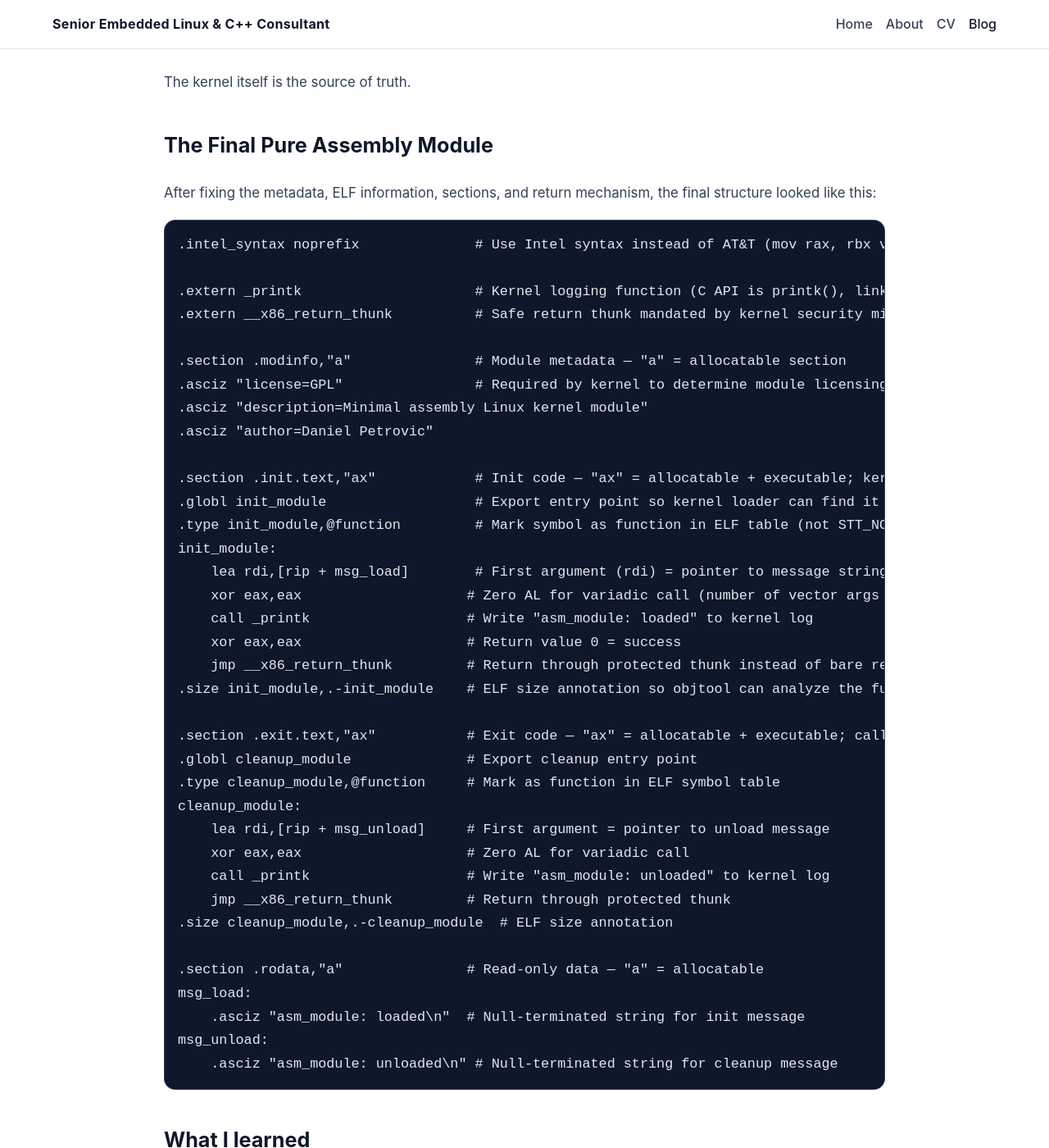
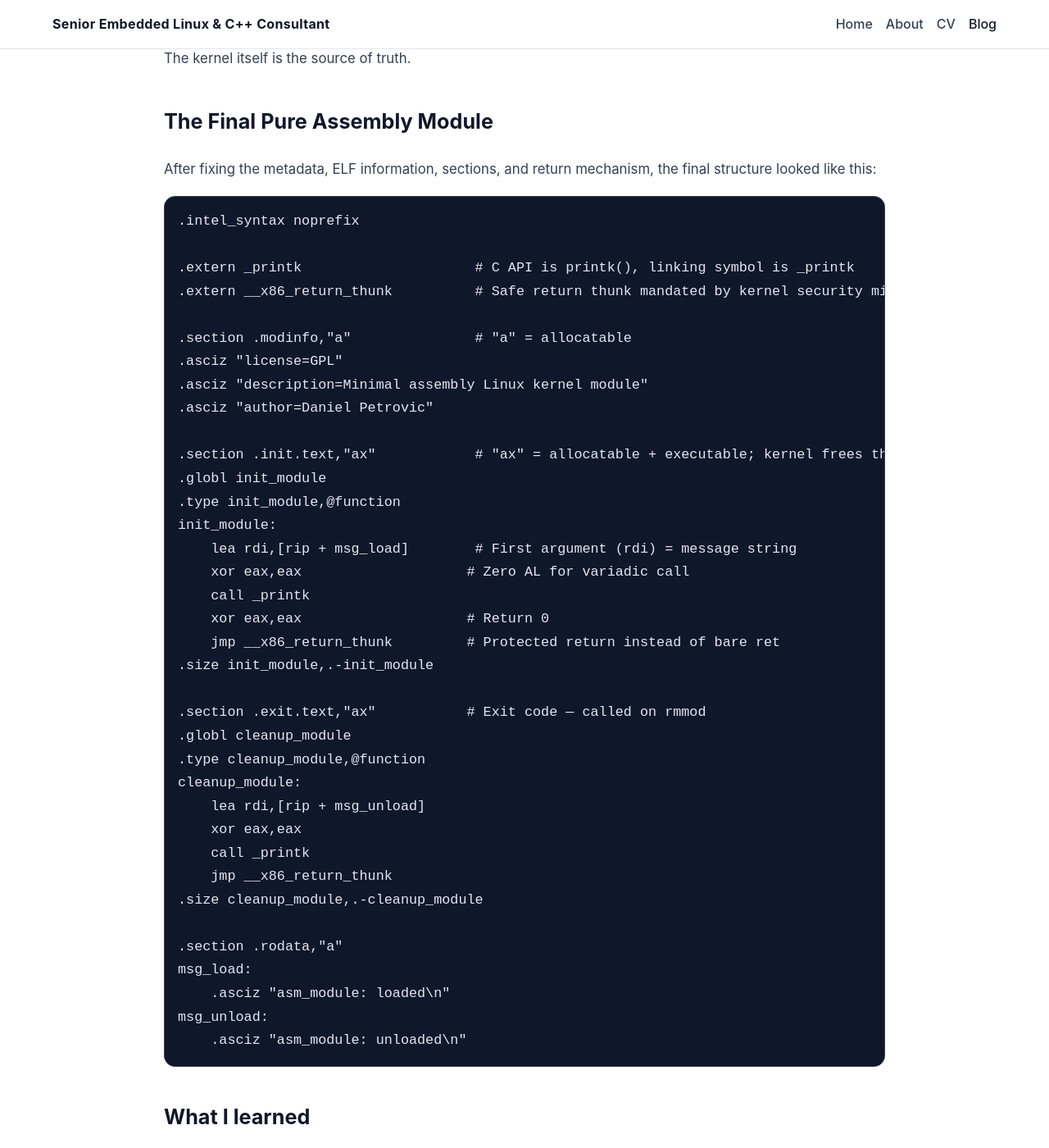
Before and after one commit to daniel-petrovic/daniel-petrovic.github.io, a Jekyll site: the page built from _posts/2026-07-28-building-linux-kernel-module-pure-x86-assembly.md, in a window 1280 px wide and 1400 px high, scrolled down 12365 px. Shown: the whole window at 82% size. Built offline with Jekyll 4.4.1, drawn with Linux system fonts in a browser that asks for light colours; some of the changed text lies outside the part shown.

Commit message:
Trim code comments to only important ones

````diff
--- a/_posts/2026-07-28-building-linux-kernel-module-pure-x86-assembly.md
+++ b/_posts/2026-07-28-building-linux-kernel-module-pure-x86-assembly.md
@@ -85,36 +85,35 @@ A kernel module is organized into ELF sections. The ones that matter for a minim
 The first version looked like this:
 
 ```asm
-.intel_syntax noprefix          # Use Intel syntax
+.intel_syntax noprefix
 
-.extern printk                  # Kernel logging function
+.extern printk
 
 .section .modinfo               # Module metadata
 .asciz "license=GPL"
 .asciz "description=Minimal assembly Linux kernel module"
 .asciz "author=Daniel Petrovic"
 
-.text                           # Generic code section
+.text
 
-.globl asm_init                 # Export init entry point
-.type asm_init, @function       # Mark as function in ELF
+.globl asm_init
+.type asm_init, @function
 asm_init:
     lea rdi, [rip + msg_load]  # First argument = message string
-    xor eax, eax               # Zero AL for variadic call
-    call printk                # Log "asm_module: loaded"
-    xor eax, eax               # Return 0
-    ret                        # Return (bare ret — will fail under rethunk)
+    xor eax, eax
+    call printk
+    xor eax, eax
+    ret
 
-.globl asm_exit                # Export cleanup entry point
-.type asm_exit, @function      # Mark as function in ELF
+.globl asm_exit
+.type asm_exit, @function
 asm_exit:
-    lea rdi, [rip + msg_unload] # First argument = message string
-    xor eax, eax               # Zero AL for variadic call
-    call printk                # Log "asm_module: unloaded"
-    ret                        # Return (bare ret — will fail under rethunk)
+    lea rdi, [rip + msg_unload]
+    xor eax, eax
+    call printk
+    ret
 
-.section .rodata               # Read-only data
-
+.section .rodata
 msg_load:
     .asciz "asm_module: loaded\n"
 msg_unload:
@@ -489,42 +488,42 @@ The kernel itself is the source of truth.
 After fixing the metadata, ELF information, sections, and return mechanism, the final structure looked like this:
 
 ```asm
-.intel_syntax noprefix              # Use Intel syntax instead of AT&T (mov rax, rbx vs mov %rbx,%rax)
+.intel_syntax noprefix
 
-.extern _printk                     # Kernel logging function (C API is printk(), linking symbol is _printk)
+.extern _printk                     # C API is printk(), linking symbol is _printk
 .extern __x86_return_thunk          # Safe return thunk mandated by kernel security mitigations
 
-.section .modinfo,"a"               # Module metadata — "a" = allocatable section
-.asciz "license=GPL"                # Required by kernel to determine module licensing
+.section .modinfo,"a"               # "a" = allocatable
+.asciz "license=GPL"
 .asciz "description=Minimal assembly Linux kernel module"
 .asciz "author=Daniel Petrovic"
 
-.section .init.text,"ax"            # Init code — "ax" = allocatable + executable; kernel frees this after init
-.globl init_module                  # Export entry point so kernel loader can find it
-.type init_module,@function         # Mark symbol as function in ELF table (not STT_NOTYPE)
+.section .init.text,"ax"            # "ax" = allocatable + executable; kernel frees this after init
+.globl init_module
+.type init_module,@function
 init_module:
-    lea rdi,[rip + msg_load]        # First argument (rdi) = pointer to message string
-    xor eax,eax                    # Zero AL for variadic call (number of vector args in xmm regs)
-    call _printk                   # Write "asm_module: loaded" to kernel log
-    xor eax,eax                    # Return value 0 = success
-    jmp __x86_return_thunk         # Return through protected thunk instead of bare ret
-.size init_module,.-init_module    # ELF size annotation so objtool can analyze the function
+    lea rdi,[rip + msg_load]        # First argument (rdi) = message string
+    xor eax,eax                    # Zero AL for variadic call
+    call _printk
+    xor eax,eax                    # Return 0
+    jmp __x86_return_thunk         # Protected return instead of bare ret
+.size init_module,.-init_module
 
-.section .exit.text,"ax"           # Exit code — "ax" = allocatable + executable; called on rmmod
-.globl cleanup_module              # Export cleanup entry point
-.type cleanup_module,@function     # Mark as function in ELF symbol table
+.section .exit.text,"ax"           # Exit code — called on rmmod
+.globl cleanup_module
+.type cleanup_module,@function
 cleanup_module:
-    lea rdi,[rip + msg_unload]     # First argument = pointer to unload message
-    xor eax,eax                    # Zero AL for variadic call
-    call _printk                   # Write "asm_module: unloaded" to kernel log
-    jmp __x86_return_thunk         # Return through protected thunk
-.size cleanup_module,.-cleanup_module  # ELF size annotation
+    lea rdi,[rip + msg_unload]
+    xor eax,eax
+    call _printk
+    jmp __x86_return_thunk
+.size cleanup_module,.-cleanup_module
 
-.section .rodata,"a"               # Read-only data — "a" = allocatable
+.section .rodata,"a"
 msg_load:
-    .asciz "asm_module: loaded\n"  # Null-terminated string for init message
+    .asciz "asm_module: loaded\n"
 msg_unload:
-    .asciz "asm_module: unloaded\n" # Null-terminated string for cleanup message
+    .asciz "asm_module: unloaded\n"
 ```
 
 ## What I learned
````
